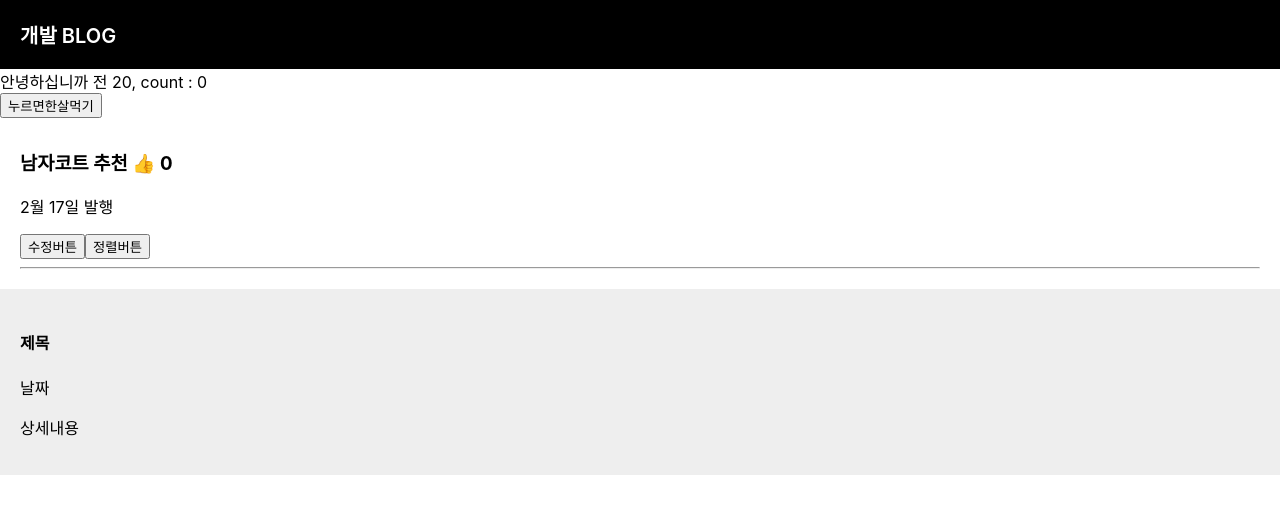
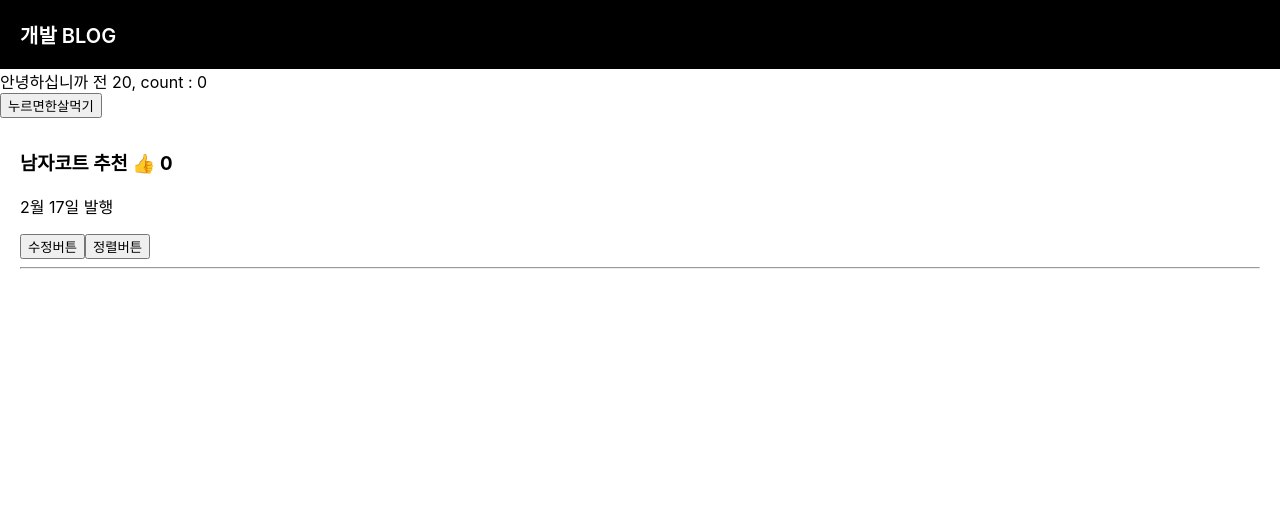
Before and after one commit to hmmiii/reactStudy, a React (Create React App) app in the folder blog/: page / in a window 1280 px wide. Shown: the top 514 px of the page. Built offline with nearby package versions, Linux system fonts and the light colour scheme.

Commit message:
study: react 동적 UI(모달창) 구현

```diff
--- a/blog/src/App.js
+++ b/blog/src/App.js
@@ -13,7 +13,7 @@ function App() {
   },[count]);
   let [posts, setPosts] = useState(['남자코트 추천', '강남 우동맛집', '파이썬 독학']);
   let [thumbs, setThumbs] = useState(0);
-  var data = '안녕하세요.';
+  let [modal, setModal] = useState(false);
   return (
     <div className="App">
       <div className="black-nav">
@@ -30,7 +30,7 @@ function App() {
         }}>누르면한살먹기</button>
       </div>
       <div className="list">
-        <h3>{ posts[0] } <span onClick={ ()=>{setThumbs(prev => prev+1)} }>👍</span> {thumbs}</h3>
+        <h3 onClick={()=>{setModal(!modal)}}>{ posts[0] } <span onClick={ ()=>{setThumbs(prev => prev+1)} }>👍</span> {thumbs}</h3>
         <p>2월 17일 발행</p>
         <button onClick={ ()=>{
           let copy = [...posts];
@@ -44,7 +44,7 @@ function App() {
         } }> 정렬버튼 </button>
         <hr/>
       </div>
-      <Modal/>
+      {modal ? <Modal/> : null}
     </div>
   );
 }
```
